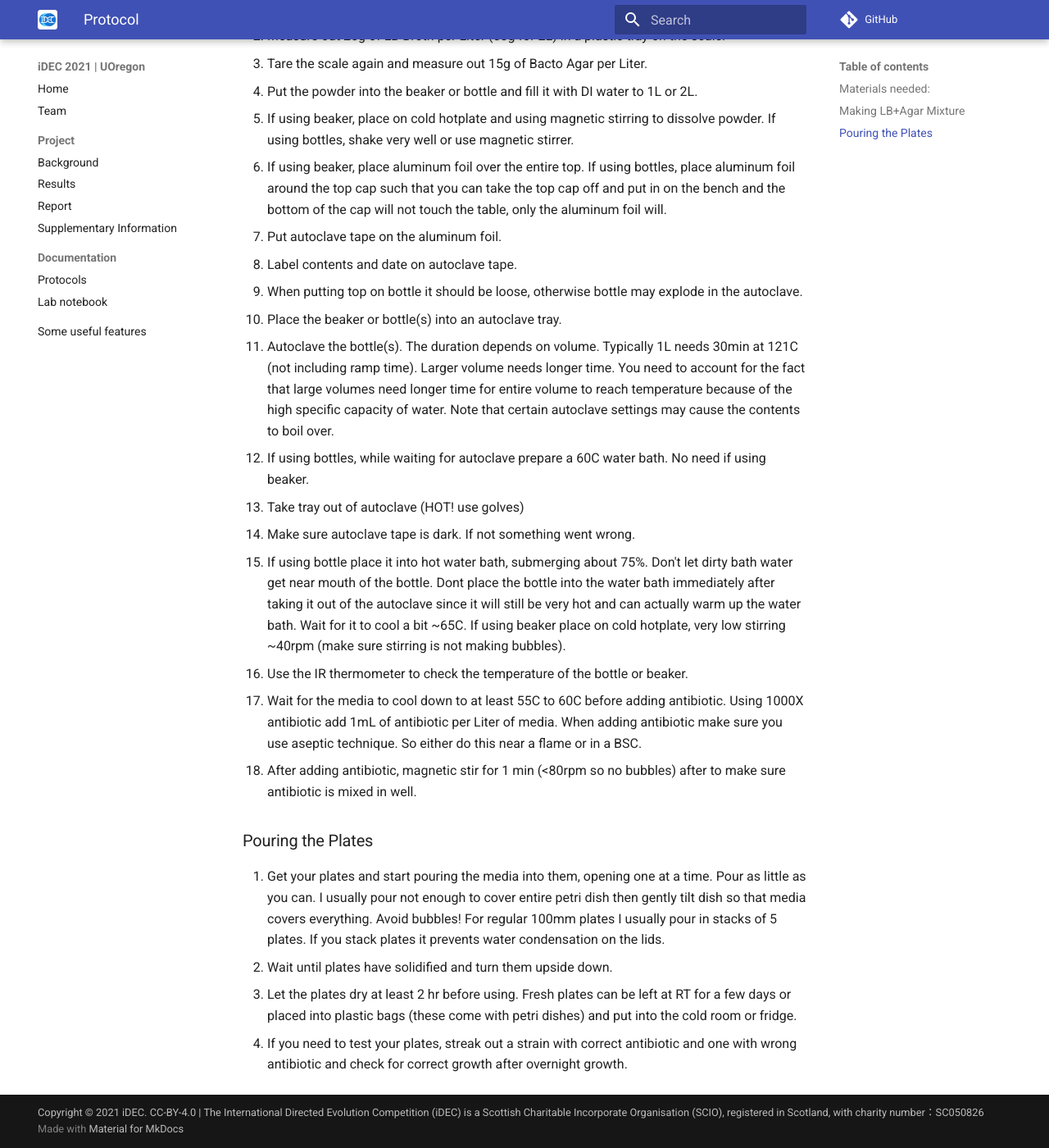
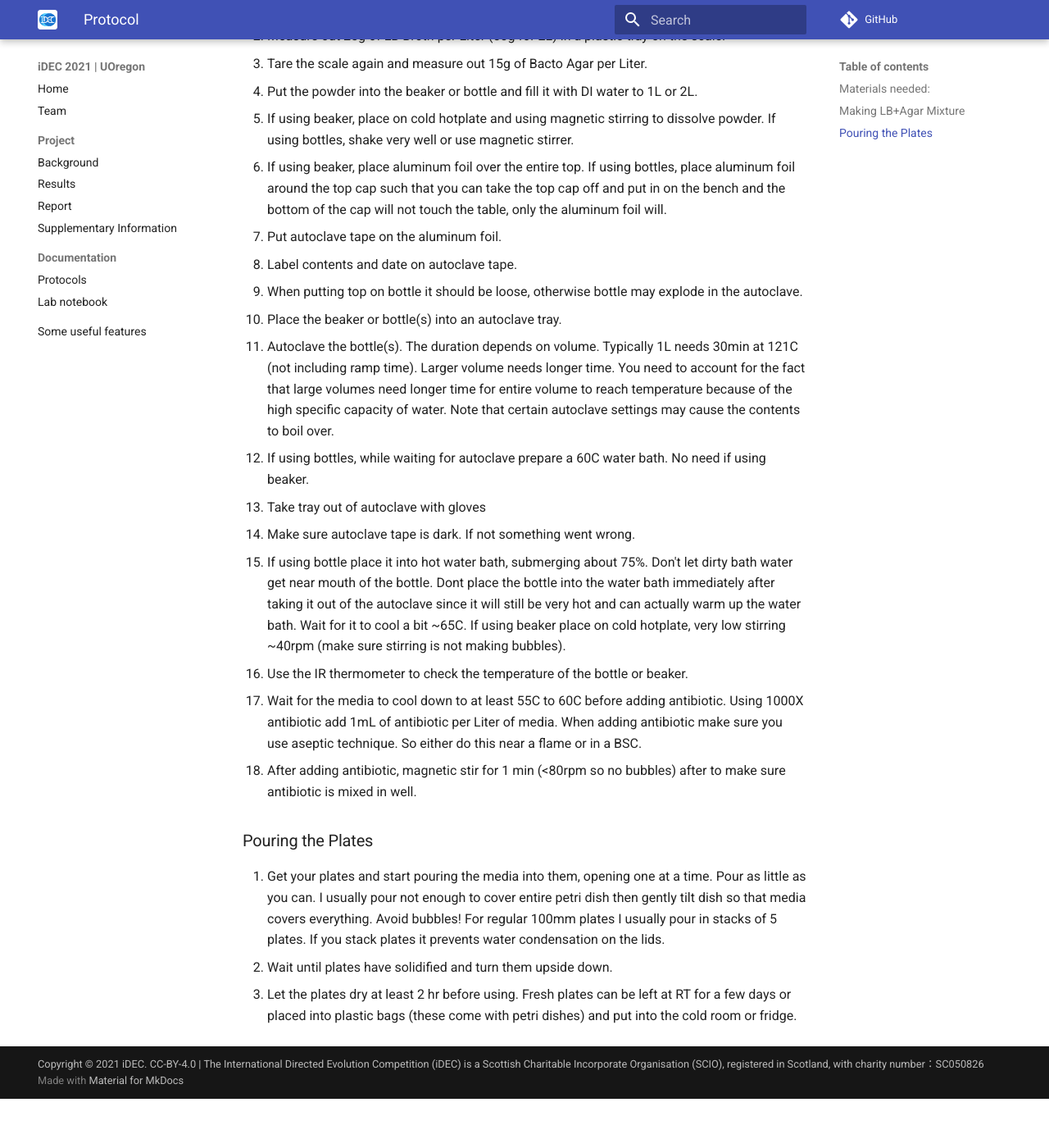
Before and after one commit to idec2021/UOregon, an MkDocs documentation site: the page built from docs/documentation/Plating Protocol.md, in a window 1280 px wide and 1400 px high, scrolled down 525 px. Shown: the whole window at 82% size. Built offline with MkDocs 1.6.1 and Material for MkDocs 9.7.7, drawn with Linux system fonts in a browser that asks for light colours; comment, search, counter and statistics services are not loaded; after the commit the page ends 1865 px from its top, so only the background shows below that.

Commit message:
Update Plating Protocol.md

```diff
--- a/docs/documentation/Plating Protocol.md
+++ b/docs/documentation/Plating Protocol.md
@@ -22,7 +22,7 @@
 10. Place the beaker or bottle(s) into an autoclave tray.
 11. Autoclave the bottle(s). The duration depends on volume. Typically 1L needs 30min at 121C (not including ramp time). Larger volume needs longer time. You need to account for the fact that large volumes need longer time for entire volume to reach temperature because of the high specific capacity of water. Note that certain autoclave settings may cause the contents to boil over.
 12. If using bottles, while waiting for autoclave prepare a 60C water bath. No need if using beaker.
-13. Take tray out of autoclave (HOT! use golves)
+13. Take tray out of autoclave with gloves
 14. Make sure autoclave tape is dark. If not something went wrong.
 15. If using bottle place it into hot water bath, submerging about 75%. Don't let dirty bath water get near mouth of the bottle. Dont place the bottle into the water bath immediately after taking it out of the autoclave since it will still be very hot and can actually warm up the water bath. Wait for it to cool a bit ~65C. If using beaker place on cold hotplate, very low stirring ~40rpm (make sure stirring is not making bubbles).
 16. Use the IR thermometer to check the temperature of the bottle or beaker.
@@ -33,4 +33,3 @@
 1. Get your plates and start pouring the media into them, opening one at a time. Pour as little as you can. I usually pour not enough to cover entire petri dish then gently tilt dish so that media covers everything. Avoid bubbles! For regular 100mm plates I usually pour in stacks of 5 plates. If you stack plates it prevents water condensation on the lids.
 2. Wait until plates have solidified and turn them upside down.
 3. Let the plates dry at least 2 hr before using. Fresh plates can be left at RT for a few days or placed into plastic bags (these come with petri dishes) and put into the cold room or fridge.
-5. If you need to test your plates, streak out a strain with correct antibiotic and one with wrong antibiotic and check for correct growth after overnight growth.
```
